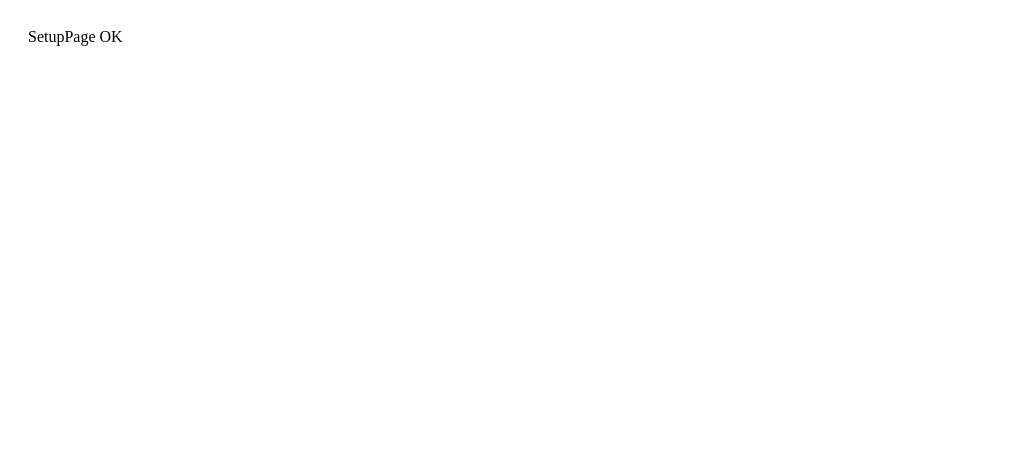
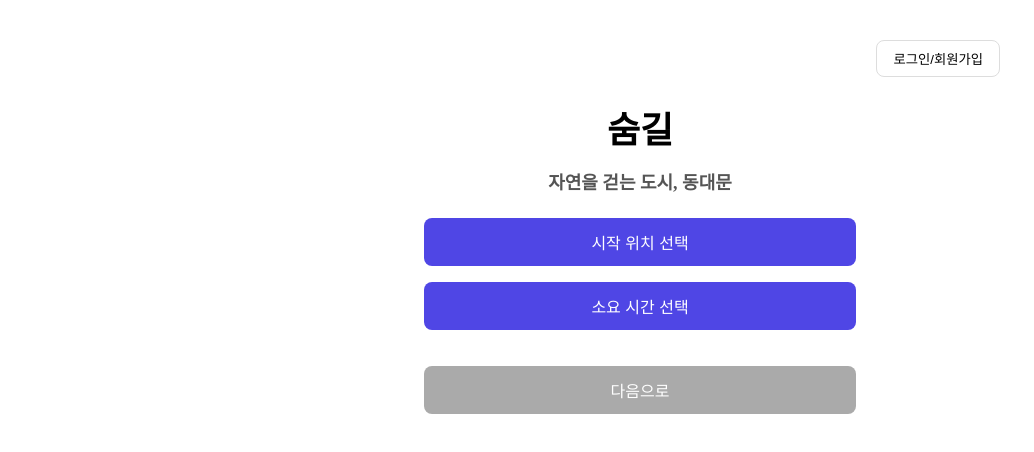
Before and after one commit to oeo30/Soomgil, a React (Vite) app in the folder frontend/: page / in a window 1280 px wide. Shown: the top 452 px of the page, without its empty margins (0-1034 px from the left). Built offline with nearby package versions, Linux system fonts and the light colour scheme.

Commit message:
[fix] frontend

```diff
--- a/frontend/src/components/AudioPlayer.jsx
+++ b/frontend/src/components/AudioPlayer.jsx
@@ -1,37 +1,46 @@
-import { useRef, useState } from 'react'
+import { useRef, useState } from "react";
 
 export default function AudioPlayer({ src }) {
-  const audioRef = useRef(null)
-  const [playing, setPlaying] = useState(false)
+  const audioRef = useRef(null);
+  const [playing, setPlaying] = useState(false);
 
-  function toggle() {
-    const a = audioRef.current
-    if (!a) return
-    if (playing) a.pause()
-    else a.play()
+  const togglePlay = () => {
+    // src가 없으면 클릭해도 동작 안 함
+    if (!src) return;
+
+    const audio = audioRef.current;
+    if (!audio) return;
+
+    if (playing) {
+      audio.pause();
+    } else {
+      audio.play();
     }
+  };
 
   return (
-    <div>
+    <div style={{ marginTop: 10 }}>
+      {src && (
         <audio
           ref={audioRef}
           src={src}
           onPlay={() => setPlaying(true)}
           onPause={() => setPlaying(false)}
         />
-      <button style={styles.btn} onClick={toggle}>
-        {playing ? '일시정지' : '노래 재생'}
+      )}
+      <button
+        onClick={togglePlay}
+        style={{
+          padding: "12px 16px",
+          border: "none",
+          borderRadius: 8,
+          background: src ? "#4f46e5" : "#aaa", // 파일 없으면 회색 버튼
+          color: "#fff",
+          cursor: src ? "pointer" : "not-allowed",
+        }}
+      >
+        {src ? (playing ? "⏸️ 일시정지" : "▶️ 재생") : "재생 불가"}
       </button>
     </div>
-  )
+  );
 }
-
-const styles = {
-  btn: {
-    padding: '12px 16px',
-    borderRadius: 10,
-    border: '1px solid #ddd',
-    background: '#fff',
-    cursor: 'pointer'
-  }
-}
--- a/frontend/src/context/SelectionContext.jsx
+++ b/frontend/src/context/SelectionContext.jsx
@@ -4,19 +4,21 @@ const SelectionContext = createContext(null);
 const KEY = "soomgil.selection";
 
 export function SelectionProvider({ children }) {
-  const [season, setSeason] = useState(null);
-  const [length, setLength] = useState(null);
-  const [structure, setStructure] = useState(null);
+  // 시작 위치 좌표 {lat, lng}
+  const [startLocation, setStartLocation] = useState(null);
 
+  // 소요 시간 (분) → 최소 5 이상
+  const [duration, setDuration] = useState(null);
+
+  // 초기 로컬스토리지 복구
   useEffect(() => {
     try {
       const raw = localStorage.getItem(KEY);
       if (raw) {
         const saved = JSON.parse(raw);
         if (saved && typeof saved === "object") {
-          setSeason(saved.season ?? null);
-          setLength(saved.length ?? null);
-          setStructure(saved.structure ?? null);
+          setStartLocation(saved.startLocation ?? null);
+          setDuration(saved.duration ?? null);
         }
       }
     } catch (e) {
@@ -24,30 +26,33 @@ export function SelectionProvider({ children }) {
     }
   }, []);
 
+  // 값이 바뀔 때마다 로컬스토리지 저장
   useEffect(() => {
     try {
-      const data = { season, length, structure };
+      const data = { startLocation, duration };
       localStorage.setItem(KEY, JSON.stringify(data));
     } catch (e) {
       console.warn("[SelectionContext] persist failed:", e);
     }
-  }, [season, length, structure]);
+  }, [startLocation, duration]);
 
-  const canProceed = Boolean(season && length && structure);
+  // 버튼 활성화 조건 → 시작위치 있고, duration ≥ 5
+  const canProceed = Boolean(startLocation && duration >= 5);
 
+  // Context value
   const value = useMemo(
     () => ({
-      season, setSeason,
-      length, setLength,
-      structure, setStructure,
+      startLocation, setStartLocation,
+      duration, setDuration,
       canProceed,
     }),
-    [season, length, structure, canProceed]
+    [startLocation, duration, canProceed]
   );
 
   return <SelectionContext.Provider value={value}>{children}</SelectionContext.Provider>;
 }
 
+// 훅
 export function useSelection() {
   const ctx = useContext(SelectionContext);
   if (!ctx) throw new Error("useSelection must be used within SelectionProvider");
--- a/frontend/src/pages/ResultPage.jsx
+++ b/frontend/src/pages/ResultPage.jsx
@@ -1,14 +1,56 @@
-import { useEffect } from "react";
+import { useMemo, useEffect } from "react";
 import { useNavigate } from "react-router-dom";
 import { useSelection } from "../context/SelectionContext.jsx";
+import RouteMap from "../components/RouteMap.jsx";
+import AudioPlayer from "../components/AudioPlayer.jsx";
+import { buildMockRoute } from "../utils/mockRoute.js";
 
 export default function ResultPage() {
   const nav = useNavigate();
-  const { canProceed } = useSelection();
+  const { startLocation, duration, canProceed } = useSelection();
 
+  // 만약 조건이 안 채워졌는데 바로 /result로 들어온 경우 → 홈으로 돌려보내기
   useEffect(() => {
     if (!canProceed) nav("/", { replace: true });
   }, [canProceed, nav]);
 
-  return <div style={{padding:20}}>ResultPage skeleton</div>;
+  // 목업 경로 생성 (시작 위치 + 소요시간 기반)
+  const pathLatLngs = useMemo(() => {
+    return buildMockRoute({ startLocation, duration });
+  }, [startLocation, duration]);
+
+  // 설명 문구
+  const description = `출발지: ${
+    startLocation ? `${startLocation.lat.toFixed(5)}, ${startLocation.lng.toFixed(5)}` : "미지정"
+  }
+소요 시간: ${duration}분
+완만한 보행로와 휴식 포인트를 고려해 추천된 산책 경로입니다.`;
+
+  return (
+    <div style={styles.page}>
+      <h1 style={styles.title}>추천 산책 경로</h1>
+
+      {/* 지도 */}
+      <RouteMap pathLatLngs={pathLatLngs} />
+
+      {/* 경로 설명 */}
+      <div style={{ marginTop: 20 }}>
+        <h2 style={styles.subtitle}>경로 설명</h2>
+        <p style={styles.text}>{description}</p>
+      </div>
+
+      {/* 음악 추천 */}
+      <div style={{ marginTop: 20 }}>
+        <h2 style={styles.subtitle}>추천 음악 🎵</h2>
+        <AudioPlayer src="/sample.mp3" />
+      </div>
+    </div>
+  );
 }
+
+const styles = {
+  page: { maxWidth: 720, margin: "32px auto", padding: 20 },
+  title: { fontSize: 28, marginBottom: 16, textAlign: "center" },
+  subtitle: { fontSize: 20, marginBottom: 8 },
+  text: { whiteSpace: "pre-line", lineHeight: 1.6 },
+};
--- a/frontend/src/pages/SetupPage.jsx
+++ b/frontend/src/pages/SetupPage.jsx
@@ -1,3 +1,162 @@
+import { useNavigate } from "react-router-dom";
+import { useSelection } from "../context/SelectionContext.jsx";
+import { useEffect, useRef, useState } from "react";
+import * as L from "leaflet";
+import "leaflet/dist/leaflet.css";
+
 export default function SetupPage() {
-  return <div style={{padding:20}}>SetupPage OK</div>;
+  const nav = useNavigate();
+  const { startLocation, setStartLocation, duration, setDuration, canProceed } = useSelection();
+
+  // UI 상태
+  const [showMap, setShowMap] = useState(false);
+  const [showDurationInput, setShowDurationInput] = useState(false);
+  const [isLoggedIn] = useState(false); // 임시 로그인 상태
+
+  // 지도 관리
+  const mapRef = useRef(null);
+  const markerRef = useRef(null);
+  const mapDivRef = useRef(null);
+
+  // 지도 초기화
+  useEffect(() => {
+    if (showMap && mapDivRef.current) {
+      if (!mapRef.current) {
+        // 최초 생성
+        mapRef.current = L.map(mapDivRef.current, {
+          center: [37.5665, 126.9780],
+          zoom: 13,
+        });
+
+        L.tileLayer("https://{s}.tile.openstreetmap.org/{z}/{x}/{y}.png", {
+          attribution: "&copy; OpenStreetMap contributors",
+        }).addTo(mapRef.current);
+
+        mapRef.current.on("click", (e) => {
+          const { lat, lng } = e.latlng;
+          if (markerRef.current) {
+            markerRef.current.setLatLng(e.latlng);
+          } else {
+            markerRef.current = L.marker(e.latlng).addTo(mapRef.current);
+          }
+          setStartLocation({ lat, lng });
+        });
+      } else {
+        // 이미 만들어진 지도를 다시 보이게 할 때 크기 재계산
+        setTimeout(() => {
+          mapRef.current.invalidateSize();
+        }, 100);
+      }
+    }
+  }, [showMap, setStartLocation]);
+
+  return (
+    <div style={styles.page}>
+      {/* 헤더 */}
+      <div style={styles.header}>
+        <div></div>
+        <div>
+          {isLoggedIn ? (
+            <button style={styles.headerBtn} onClick={() => nav("/mypage")}>
+              My Page
+            </button>
+          ) : (
+            <button style={styles.headerBtn} onClick={() => nav("/login")}>
+              로그인/회원가입
+            </button>
+          )}
+        </div>
+      </div>
+
+      {/* 타이틀 */}
+      <h1 style={styles.title}>숨길</h1>
+      <h2 style={styles.subtitle}>자연을 걷는 도시, 동대문</h2>
+
+      {/* 버튼들 */}
+      <div style={styles.buttons}>
+        <button style={styles.btn} onClick={() => setShowMap((prev) => !prev)}>
+          시작 위치 선택
+        </button>
+        {showMap && (
+          <div style={{ width: "100%", display: "flex", justifyContent: "center" }}>
+            <div ref={mapDivRef} style={styles.map}></div>
+          </div>
+        )}
+        {startLocation && (
+          <p style={styles.text}>
+            선택된 좌표: {startLocation.lat.toFixed(5)}, {startLocation.lng.toFixed(5)}
+          </p>
+        )}
+
+        <button style={styles.btn} onClick={() => setShowDurationInput((prev) => !prev)}>
+          소요 시간 선택
+        </button>
+        {showDurationInput && (
+          <div style={{ marginTop: 10 }}>
+            <input
+              type="number"
+              min="5"
+              max="120"
+              step="5"
+              value={duration ?? ""}
+              onChange={(e) => setDuration(Number(e.target.value))}
+              style={styles.input}
+              placeholder="5 ~ 120분"
+            />
+          </div>
+        )}
+
+        <button
+          style={{
+            ...styles.btn,
+            background: canProceed ? "#4f46e5" : "#aaa",
+            marginTop: 20,
+          }}
+          disabled={!canProceed}
+          onClick={() => nav("/result")}
+        >
+          다음으로
+        </button>
+      </div>
+    </div>
+  );
 }
+
+const styles = {
+  page: { maxWidth: 720, margin: "20px auto", padding: 20, textAlign: "center" },
+  header: {
+    display: "flex",
+    justifyContent: "space-between",
+    alignItems: "center",
+    marginBottom: 20,
+  },
+  headerBtn: {
+    padding: "8px 16px",
+    borderRadius: 8,
+    border: "1px solid #ddd",
+    background: "#fff",
+    cursor: "pointer",
+  },
+  title: { fontSize: 36, marginBottom: 8 },
+  subtitle: { fontSize: 18, marginBottom: 24, color: "#555" },
+  buttons: { display: "flex", flexDirection: "column", gap: 16, alignItems: "center" },
+  btn: {
+    padding: "12px 20px",
+    border: "none",
+    borderRadius: 8,
+    background: "#4f46e5",
+    color: "#fff",
+    fontSize: 16,
+    cursor: "pointer",
+    width: "60%",
+  },
+  map: { height: 300, width: "90%", marginTop: 10, borderRadius: 12, border: "1px solid #ccc" },
+  input: {
+    padding: "10px 12px",
+    borderRadius: 8,
+    border: "1px solid #ccc",
+    width: "120px",
+    textAlign: "center",
+  },
+  text: { fontSize: 14, marginTop: 6, color: "#333" },
+};
--- a/frontend/src/utils/mockRoute.js
+++ b/frontend/src/utils/mockRoute.js
@@ -1,12 +1,20 @@
-// 간단한 데모 경로(서울 예시 좌표)
-export function buildMockPath({ season, length, structure }) {
-  const base = [
-    [37.5679, 127.0500],
-    [37.5689, 127.0550],
-    [37.5710, 127.0600],
-    [37.5730, 127.0580],
-    [37.5715, 127.0525],
+// src/utils/mockRoute.js
+
+// 목업 경로 생성 함수
+export function buildMockRoute({ startLocation, duration }) {
+  if (!startLocation) {
+    // 기본 위치: 서울시청
+    startLocation = { lat: 37.5665, lng: 126.9780 };
+  }
+
+  const { lat, lng } = startLocation;
+  const step = Math.max(0.001, (duration || 30) * 0.0001);
+
+  return [
+    [lat, lng],
+    [lat + step, lng + step],
+    [lat + step * 2, lng],
+    [lat, lng - step],
+    [lat, lng],
   ];
-  // length/structure에 따라 변형 로직을 넣고 싶으면 여기서 가공
-  return base;
 }
```
Lines whose indentation alone changed are shown as unchanged.
